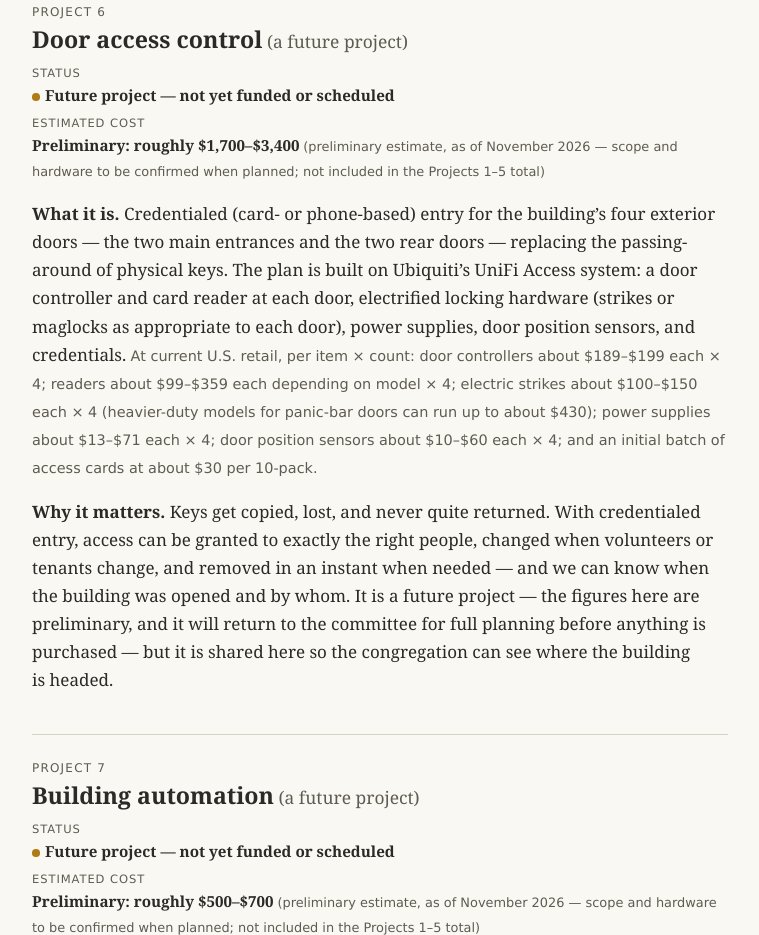
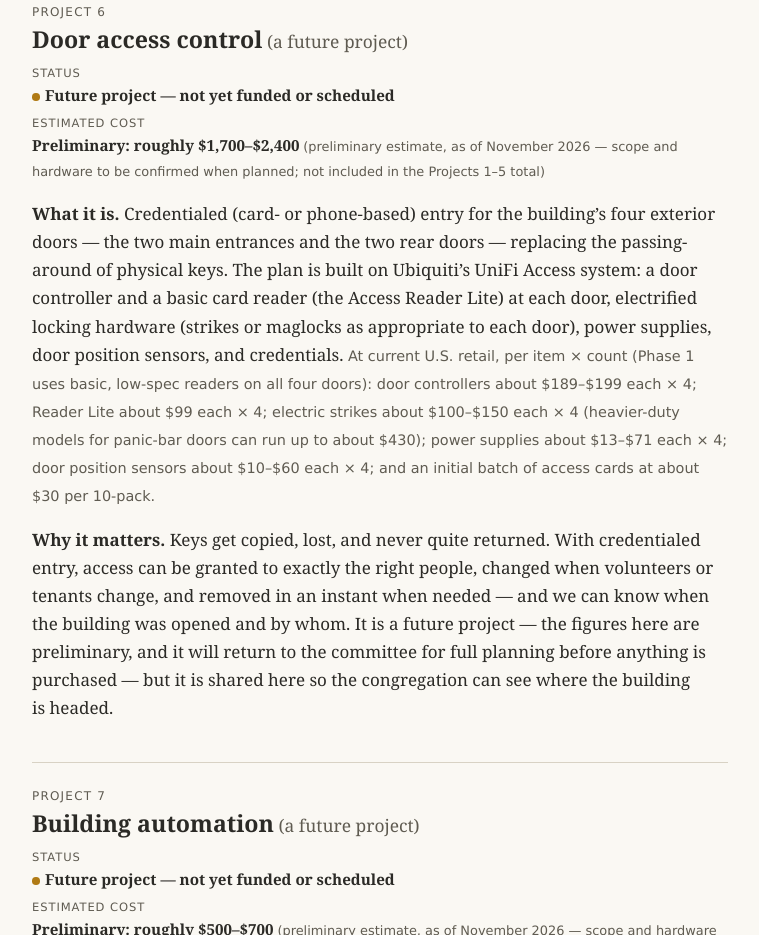
Before and after one commit to Cgunst/tcc-projects, a plain HTML site: page index.html in a window 1280 px wide. Shown: the part 6293-7228 px from the top of the page, without its empty margins (260-1019 px from the left). Drawn offline with Linux system fonts and the light colour scheme.

Commit message:
P6 Phase 1: Reader Lite on all doors; narrow preliminary range to $1,700-$2,400
Phase 1 scope confirmed: basic/low-spec credentialed hardware on all
four doors, so readers are priced as UniFi Access Reader Lite ($99
each x 4, store.ui.com Nov 2026) instead of the $99-359 model spread.
Recomputed range: $1,704-$2,382 -> displayed roughly $1,700-$2,400.
Also installed the portfolio pre-push hook (gitleaks on pushed commits
+ leak_check on content); verified it blocks a push containing a
deny-listed word (scratch branch, not pushed).

Co-authored-by: Hermes Agent <hermes@localhost>

```diff
--- a/index.html
+++ b/index.html
@@ -448,9 +448,9 @@
       <h3>Door access control</h3>
       <div class="status-row">
         <span><span class="label">Status</span><span class="value status-awaiting"><span class="status-dot" aria-hidden="true"></span>Future project &mdash; not yet funded or scheduled</span></span>
-        <span><span class="label">Estimated cost</span><span class="value">Preliminary: roughly $1,700&ndash;$3,400 <span class="estimate-note">(preliminary estimate, as of November 2026 &mdash; scope and hardware to be confirmed when planned; not included in the Projects 1&ndash;5 total)</span></span></span>
+        <span><span class="label">Estimated cost</span><span class="value">Preliminary: roughly $1,700&ndash;$2,400 <span class="estimate-note">(preliminary estimate, as of November 2026 &mdash; scope and hardware to be confirmed when planned; not included in the Projects 1&ndash;5 total)</span></span></span>
       </div>
-      <p><strong>What it is.</strong> Credentialed (card- or phone-based) entry for the building&rsquo;s four exterior doors &mdash; the two main entrances and the two rear doors &mdash; replacing the passing-around of physical keys. The plan is built on Ubiquiti&rsquo;s UniFi Access system: a door controller and card reader at each door, electrified locking hardware (strikes or maglocks as appropriate to each door), power supplies, door position sensors, and credentials. <span class="estimate-note">At current U.S. retail, per item &times; count: door controllers about $189&ndash;$199 each &times; 4; readers about $99&ndash;$359 each depending on model &times; 4; electric strikes about $100&ndash;$150 each &times; 4 (heavier-duty models for panic-bar doors can run up to about $430); power supplies about $13&ndash;$71 each &times; 4; door position sensors about $10&ndash;$60 each &times; 4; and an initial batch of access cards at about $30 per 10-pack.</span></p>
+      <p><strong>What it is.</strong> Credentialed (card- or phone-based) entry for the building&rsquo;s four exterior doors &mdash; the two main entrances and the two rear doors &mdash; replacing the passing-around of physical keys. The plan is built on Ubiquiti&rsquo;s UniFi Access system: a door controller and a basic card reader (the Access Reader Lite) at each door, electrified locking hardware (strikes or maglocks as appropriate to each door), power supplies, door position sensors, and credentials. <span class="estimate-note">At current U.S. retail, per item &times; count (Phase&nbsp;1 uses basic, low-spec readers on all four doors): door controllers about $189&ndash;$199 each &times; 4; Reader Lite about $99 each &times; 4; electric strikes about $100&ndash;$150 each &times; 4 (heavier-duty models for panic-bar doors can run up to about $430); power supplies about $13&ndash;$71 each &times; 4; door position sensors about $10&ndash;$60 each &times; 4; and an initial batch of access cards at about $30 per 10-pack.</span></p>
       <p><strong>Why it matters.</strong> Keys get copied, lost, and never quite returned. With credentialed entry, access can be granted to exactly the right people, changed when volunteers or tenants change, and removed in an instant when needed &mdash; and we can know when the building was opened and by whom. It is a future project &mdash; the figures here are preliminary, and it will return to the committee for full planning before anything is purchased &mdash; but it is shared here so the congregation can see where the building is headed.</p>
     </article>
 
```
